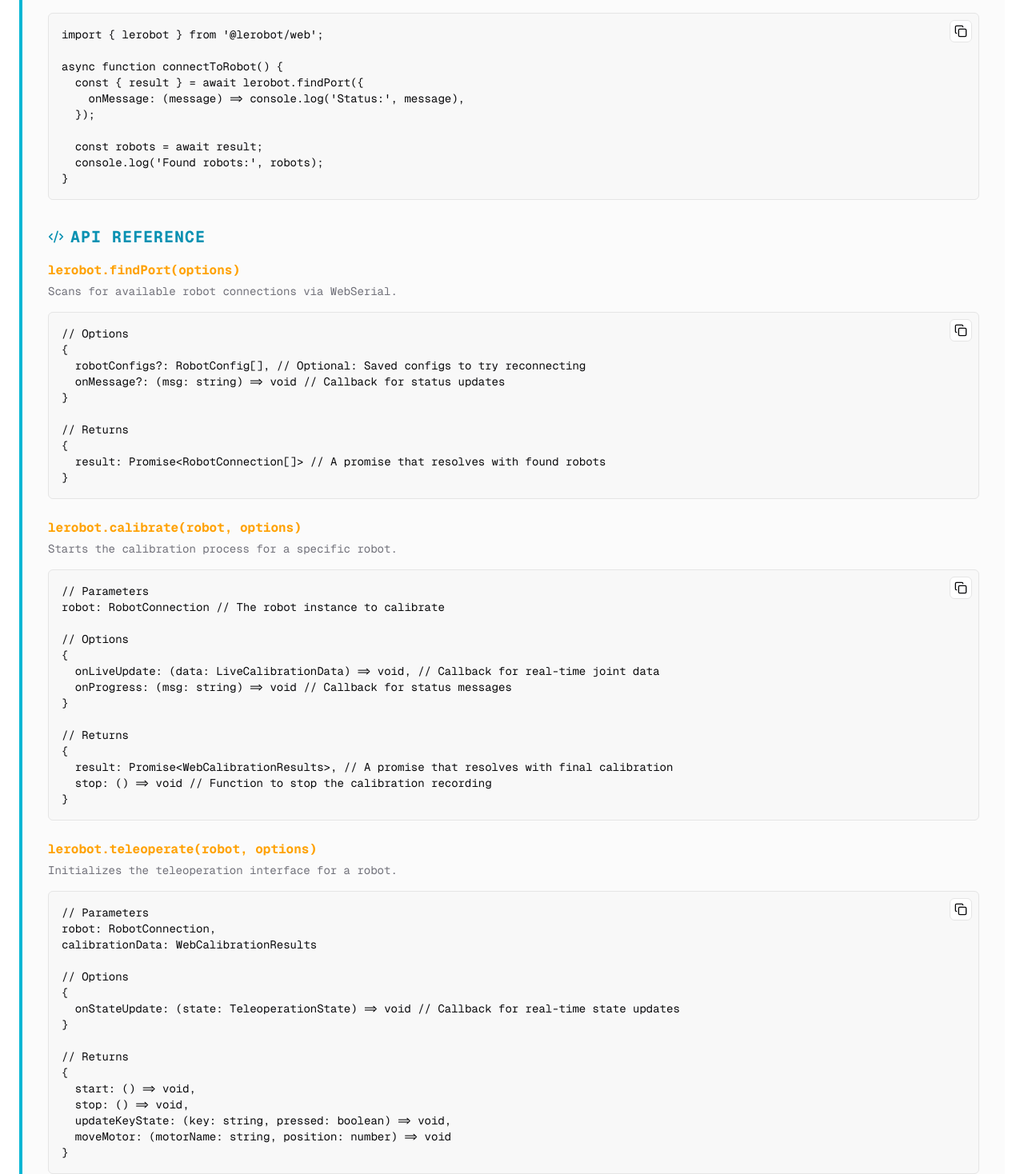
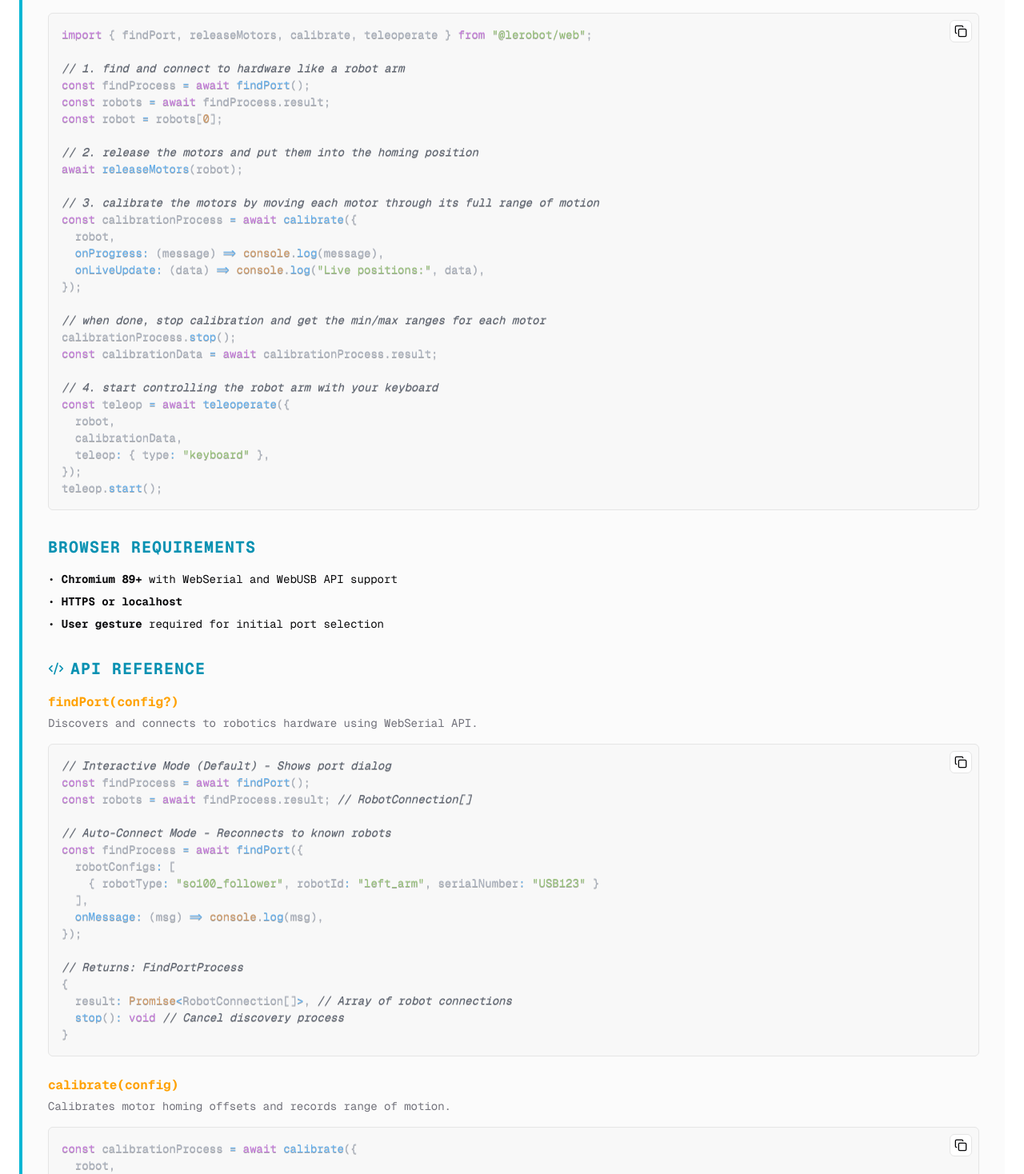
Before and after one commit to TimPietrusky/lerobot.js, a React (Vite) app in the folder examples/cyberpunk-standalone/: page / in a window 1280 px wide. Shown: the part 1222-2690 px from the top of the page at 80% size. Built offline with nearby package versions, Linux system fonts and the light colour scheme.

Commit message:
feat: added syntax highlighting; updated the docs

```diff
--- a/examples/cyberpunk-standalone/src/components/docs-section.tsx
+++ b/examples/cyberpunk-standalone/src/components/docs-section.tsx
@@ -1,30 +1,57 @@
-"use client"
+"use client";
 
-import type React from "react"
-import { Book, Code2, Terminal, Copy, Check } from "lucide-react"
-import { Button } from "@/components/ui/button"
-import { useState } from "react"
+import type React from "react";
+import { Book, Code2, Terminal, Copy, Check } from "lucide-react";
+import { Button } from "@/components/ui/button";
+import { useState } from "react";
+import { Prism as SyntaxHighlighter } from "react-syntax-highlighter";
+import { oneDark } from "react-syntax-highlighter/dist/esm/styles/prism";
 
-const CodeBlock = ({ children }: { children: React.ReactNode }) => {
-  const [copied, setCopied] = useState(false)
+const CodeBlock = ({
+  children,
+  language = "typescript",
+}: {
+  children: React.ReactNode;
+  language?: string;
+}) => {
+  const [copied, setCopied] = useState(false);
 
   const copyToClipboard = async (text: string) => {
     try {
-      await navigator.clipboard.writeText(text)
-      setCopied(true)
-      setTimeout(() => setCopied(false), 2000)
+      await navigator.clipboard.writeText(text);
+      setCopied(true);
+      setTimeout(() => setCopied(false), 2000);
     } catch (err) {
-      console.error("Failed to copy:", err)
+      console.error("Failed to copy:", err);
     }
-  }
+  };
 
-  const codeText = typeof children === "string" ? children : children?.toString() || ""
+  const codeText =
+    typeof children === "string" ? children : children?.toString() || "";
 
   return (
     <div className="bg-muted/50 dark:bg-black/40 border border-border dark:border-white/10 rounded-md overflow-hidden my-4 relative">
-      <pre className="p-4 text-sm overflow-x-auto">
-        <code>{children}</code>
-      </pre>
+      <SyntaxHighlighter
+        language={language}
+        style={oneDark}
+        customStyle={{
+          margin: 0,
+          padding: "1rem",
+          fontSize: "0.875rem",
+          background: "transparent",
+          backgroundColor: "transparent",
+        }}
+        wrapLines={true}
+        wrapLongLines={true}
+        codeTagProps={{
+          style: {
+            background: "transparent",
+            backgroundColor: "transparent",
+          },
+        }}
+      >
+        {codeText}
+      </SyntaxHighlighter>
       <Button
         variant="outline"
         size="sm"
@@ -34,8 +61,8 @@ const CodeBlock = ({ children }: { children: React.ReactNode }) => {
         {copied ? <Check className="w-3 h-3" /> : <Copy className="w-3 h-3" />}
       </Button>
     </div>
-  )
-}
+  );
+};
 
 export function DocsSection() {
   return (
@@ -45,7 +72,9 @@ export function DocsSection() {
           <Book className="w-6 h-6" />
           Docs
         </h2>
-        <p className="text-sm text-muted-foreground">A quick guide to get started with the @lerobot/web API.</p>
+        <p className="text-sm text-muted-foreground">
+          Complete API reference for @lerobot/web robotics library.
+        </p>
       </div>
 
       <div className="bg-muted/40 dark:bg-black/30 border-l-4 border-cyan-500 dark:border-accent-cyan p-6 md:p-8 rounded-r-lg space-y-8">
@@ -56,20 +85,58 @@ export function DocsSection() {
             Getting Started
           </h3>
           <p className="text-muted-foreground text-sm mt-2 mb-4">
-            First, import the API from the library. Then you can call its methods to find and control your robot.
+            Complete workflow from discovery to teleoperation.
           </p>
           <CodeBlock>
-            {`import { lerobot } from '@lerobot/web';
+            {`import { findPort, releaseMotors, calibrate, teleoperate } from "@lerobot/web";
 
-async function connectToRobot() {
-  const { result } = await lerobot.findPort({
-    onMessage: (message) => console.log('Status:', message),
-  });
+// 1. find and connect to hardware like a robot arm
+const findProcess = await findPort();
+const robots = await findProcess.result;
+const robot = robots[0];
 
-  const robots = await result;
-  console.log('Found robots:', robots);
-}`}
+// 2. release the motors and put them into the homing position
+await releaseMotors(robot);
+
+// 3. calibrate the motors by moving each motor through its full range of motion
+const calibrationProcess = await calibrate({
+  robot,
+  onProgress: (message) => console.log(message),
+  onLiveUpdate: (data) => console.log("Live positions:", data),
+});
+
+// when done, stop calibration and get the min/max ranges for each motor
+calibrationProcess.stop();
+const calibrationData = await calibrationProcess.result;
+
+// 4. start controlling the robot arm with your keyboard
+const teleop = await teleoperate({
+  robot,
+  calibrationData,
+  teleop: { type: "keyboard" },
+});
+teleop.start();`}
           </CodeBlock>
+        </div>
+
+        {/* Browser Requirements */}
+        <div>
+          <h3 className="text-xl font-bold text-cyan-600 dark:text-accent-cyan tracking-wider uppercase">
+            Browser Requirements
+          </h3>
+          <div className="mt-4 space-y-2 text-sm">
+            <div>
+              • <strong>Chromium 89+</strong> with WebSerial and WebUSB API
+              support
+            </div>
+            <div>
+              • <strong>HTTPS or localhost</strong>
+            </div>
+            <div>
+              • <strong>User gesture</strong> required for initial port
+              selection
+            </div>
+          </div>
         </div>
 
         {/* API Reference */}
@@ -81,70 +148,122 @@ async function connectToRobot() {
           <div className="space-y-6 mt-4">
             {/* findPort */}
             <div>
-              <h4 className="font-bold text-primary">lerobot.findPort(options)</h4>
-              <p className="text-muted-foreground text-sm mt-1">Scans for available robot connections via WebSerial.</p>
+              <h4 className="font-bold text-primary">findPort(config?)</h4>
+              <p className="text-muted-foreground text-sm mt-1">
+                Discovers and connects to robotics hardware using WebSerial API.
+              </p>
               <CodeBlock>
-                {`// Options
+                {`// Interactive Mode (Default) - Shows port dialog
+const findProcess = await findPort();
+const robots = await findProcess.result; // RobotConnection[]
+
+// Auto-Connect Mode - Reconnects to known robots
+const findProcess = await findPort({
+  robotConfigs: [
+    { robotType: "so100_follower", robotId: "left_arm", serialNumber: "USB123" }
+  ],
+  onMessage: (msg) => console.log(msg),
+});
+
+// Returns: FindPortProcess
 {
-  robotConfigs?: RobotConfig[], // Optional: Saved configs to try reconnecting
-  onMessage?: (msg: string) => void // Callback for status updates
-}
-
-// Returns
-{
-  result: Promise<RobotConnection[]> // A promise that resolves with found robots
+  result: Promise<RobotConnection[]>, // Array of robot connections
+  stop(): void // Cancel discovery process
 }`}
               </CodeBlock>
             </div>
 
             {/* calibrate */}
             <div>
-              <h4 className="font-bold text-primary">lerobot.calibrate(robot, options)</h4>
-              <p className="text-muted-foreground text-sm mt-1">Starts the calibration process for a specific robot.</p>
+              <h4 className="font-bold text-primary">calibrate(config)</h4>
+              <p className="text-muted-foreground text-sm mt-1">
+                Calibrates motor homing offsets and records range of motion.
+              </p>
               <CodeBlock>
-                {`// Parameters
-robot: RobotConnection // The robot instance to calibrate
+                {`const calibrationProcess = await calibrate({
+  robot,
+  onProgress: (message) => {
+    console.log(message); // "⚙️ Setting motor homing offsets"
+  },
+  onLiveUpdate: (data) => {
+    // Real-time motor positions during range recording
+    Object.entries(data).forEach(([motor, info]) => {
+      console.log(\`\${motor}: \${info.current} (range: \${info.range})\`);
+    });
+  },
+});
 
-// Options
+// Move robot through full range of motion...
+calibrationProcess.stop(); // Stop range recording
+const calibrationData = await calibrationProcess.result;
+
+// Returns: CalibrationProcess
 {
-  onLiveUpdate: (data: LiveCalibrationData) => void, // Callback for real-time joint data
-  onProgress: (msg: string) => void // Callback for status messages
-}
-
-// Returns
-{
-  result: Promise<WebCalibrationResults>, // A promise that resolves with final calibration
-  stop: () => void // Function to stop the calibration recording
+  result: Promise<WebCalibrationResults>, // Python-compatible format
+  stop(): void // Stop calibration process
 }`}
               </CodeBlock>
             </div>
 
             {/* teleoperate */}
             <div>
-              <h4 className="font-bold text-primary">lerobot.teleoperate(robot, options)</h4>
-              <p className="text-muted-foreground text-sm mt-1">Initializes the teleoperation interface for a robot.</p>
+              <h4 className="font-bold text-primary">teleoperate(config)</h4>
+              <p className="text-muted-foreground text-sm mt-1">
+                Enables real-time robot control with extensible input devices.
+              </p>
               <CodeBlock>
-                {`// Parameters
-robot: RobotConnection,
-calibrationData: WebCalibrationResults
+                {`// Keyboard Teleoperation
+const keyboardTeleop = await teleoperate({
+  robot,
+  calibrationData: savedCalibrationData,
+  teleop: { type: "keyboard" },
+  onStateUpdate: (state) => {
+    console.log(\`Active: \${state.isActive}\`);
+    console.log(\`Motors:\`, state.motorConfigs);
+  },
+});
 
-// Options
+// Direct Teleoperation
+const directTeleop = await teleoperate({
+  robot,
+  calibrationData: savedCalibrationData,
+  teleop: { type: "direct" },
+});
+
+// Returns: TeleoperationProcess
 {
-  onStateUpdate: (state: TeleoperationState) => void // Callback for real-time state updates
-}
+  start(): void, // Begin teleoperation
+  stop(): void, // Stop teleoperation and clear states
+  getState(): TeleoperationState, // Current state and motor positions
+  teleoperator: BaseWebTeleoperator, // Access teleoperator-specific methods
+  disconnect(): Promise<void> // Stop and disconnect
+}`}
+              </CodeBlock>
+            </div>
 
-// Returns
-{
-  start: () => void,
-  stop: () => void,
-  updateKeyState: (key: string, pressed: boolean) => void,
-  moveMotor: (motorName: string, position: number) => void
-}`}
+            {/* releaseMotors */}
+            <div>
+              <h4 className="font-bold text-primary">
+                releaseMotors(robot, motorIds?)
+              </h4>
+              <p className="text-muted-foreground text-sm mt-1">
+                Releases motor torque so robot can be moved freely by hand.
+              </p>
+              <CodeBlock>
+                {`// Release all motors for calibration
+await releaseMotors(robot);
+
+// Release specific motors only
+await releaseMotors(robot, [1, 2, 3]);
+
+// Parameters
+robot: RobotConnection // Connected robot
+motorIds?: number[] // Specific motor IDs (default: all motors for robot type)`}
               </CodeBlock>
             </div>
           </div>
         </div>
       </div>
     </div>
-  )
+  );
 }
```
